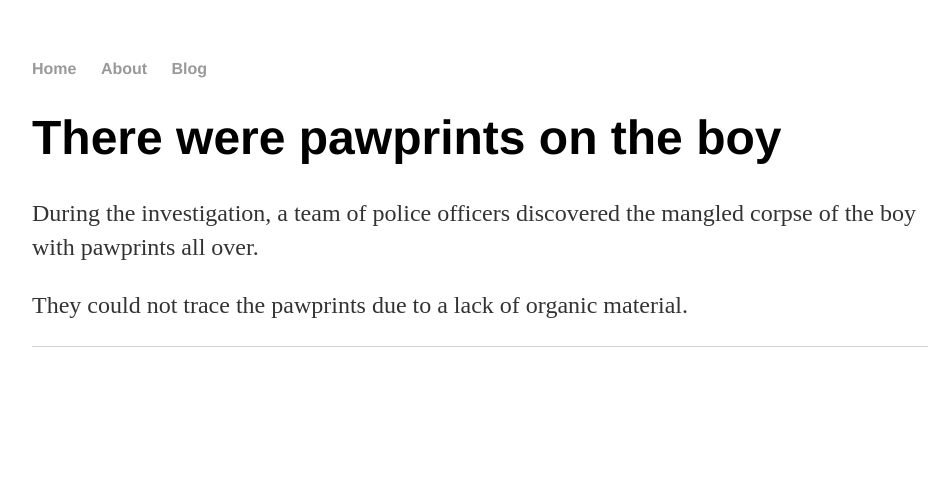
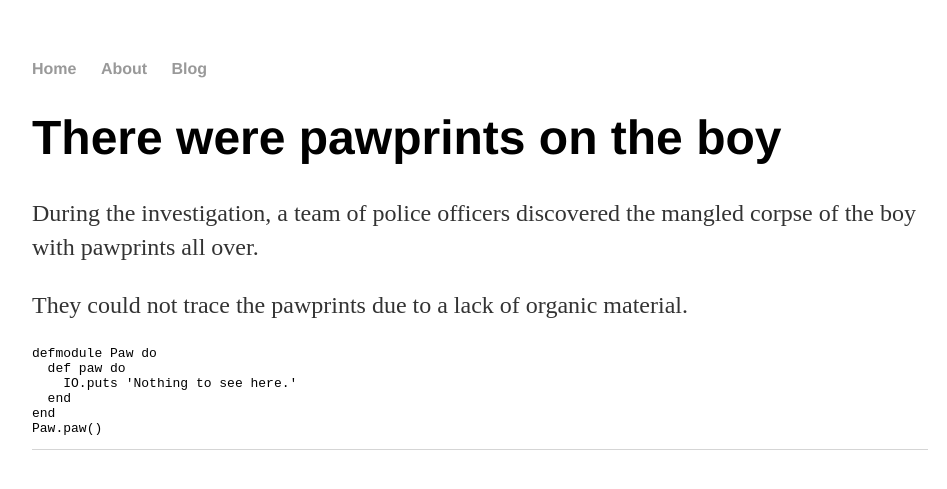
Before and after one commit to thelostonesgame/thelostonesgame.github.io, a Jekyll site: the page built from a/b/c/it/was/me/4256/345/344/itwasme.md, in a window 1280 px wide. Shown: the top 489 px of the page, without its empty margins (160-1107 px from the left). Built offline with Jekyll 4.4.1, drawn with Linux system fonts in a browser that asks for light colours.

Commit message:
Update and rename itwasme.html to itwasme.md

````diff
--- a/a/b/c/it/was/me/4256/345/344/itwasme.html
+++ b/a/b/c/it/was/me/4256/345/344/itwasme.md
@@ -5,3 +5,11 @@ title: Full
 <h1>There were pawprints on the boy</h1>
 <p>During the investigation, a team of police officers discovered the mangled corpse of the boy with pawprints all over.</p>
 <p>They could not trace the pawprints due to a lack of organic material.</p>
+```elixir
+defmodule Paw do
+  def paw do
+    IO.puts 'Nothing to see here.'
+  end
+end
+Paw.paw()
+```
````
